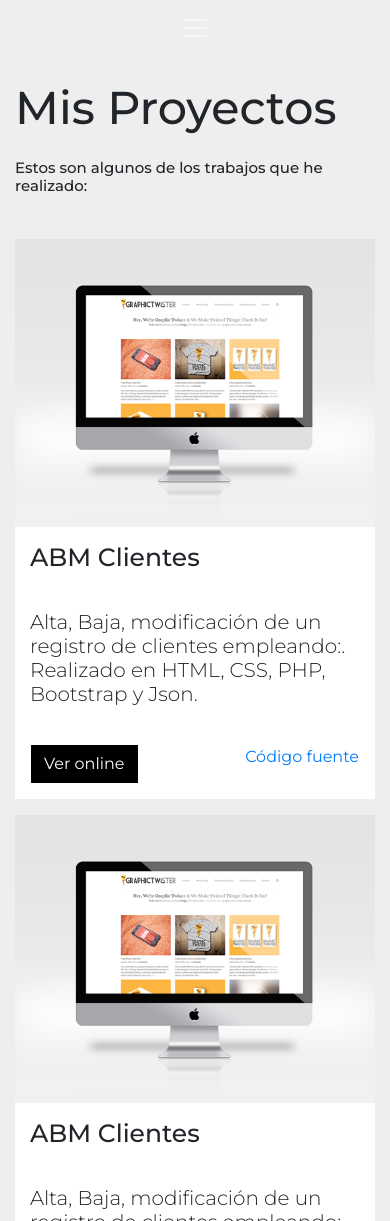
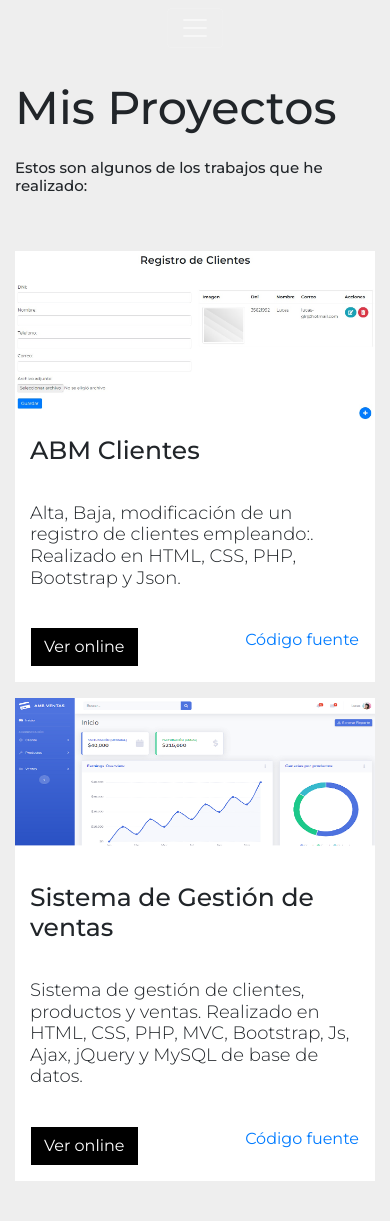
Before and after one commit to lucasglr/portfolio, a PHP site: page /proyecto.php in a window 390 px wide. Shown: the top 1221 px of the page. Run offline with PHP 8.4, Linux system fonts and the light colour scheme; grey boxes are pictures that could not be loaded.

Commit message:
cambio 21/07

```diff
--- a/css/estilos.css
+++ b/css/estilos.css
@@ -117,7 +117,7 @@ footer a:hover{
     padding:15px;
 }
 .proyecto h4{
-    font-size: 20px;
+    font-size: 18px;
     padding:15px;
     font-weight: 300;
 }
--- a/mails.txt
+++ b/mails.txt
@@ -5,3 +5,5 @@ lucas-glr@hotmail.com;
 lucas-glr@hotmail.com;
 
 lucas-glr@hotmail.com;
+
+lucaslopez@patts.com;
--- a/proyecto.php
+++ b/proyecto.php
@@ -27,13 +27,13 @@
     </div>
     <section class="proyecto">
         <div class="container">
-            <div class="row my-sm-4 mt-4">
+            <div class="row mt-sm-4 mt-4">
                 <div class="col-12 ">
                     <h1>Mis Proyectos </h1>
                 </div>
             </div>
             <div class="row">
-                <div class="col-12 my-sm-4 mb-1 mt-3">
+                <div class="col-12  my-3">
                     <h2>Estos son algunos de los trabajos que he realizado:</h2>
                 </div>
             </div>
@@ -42,7 +42,7 @@
                     <div class="bg-white">
                         <div class="row">
                             <div class="col-12">
-                                <img src="imagenes/img1.png" alt="" class="img-fluid">
+                                <img src="imagenes/ambcliente.png" alt="AMB Ventas" class="img-fluid">
                             </div>
                         </div>
                         <div class="row">
@@ -57,10 +57,10 @@
                         </div>
                         <div class="row px-3 py-3">
                             <div class="col-6 ">
-                                <a href="" class="btn">Ver online</a>
+                                <a href="sistema/ABMClientes/" class="btn">Ver online</a>
                             </div>
                             <div class="col-6 text-right">
-                                <a href="">Código fuente</a>
+                                <a href="https://github.com/lucasglr/AMBCliente">Código fuente</a>
                             </div>
                         </div>
 
@@ -70,17 +70,17 @@
                     <div class="bg-white">
                         <div class="row">
                             <div class="col-12">
-                                <img src="imagenes/img1.png" alt="" class="img-fluid">
+                                <img src="imagenes/ambventas.png" alt="" class="img-fluid">
                             </div>
                         </div>
                         <div class="row">
                             <div class="col-12 ">
-                                <h3>ABM Clientes</h3>
+                                <h3>Sistema de Gestión de ventas</h3>
                             </div>
                         </div>
                         <div class="row">
                             <div class="col-12 ">
-                                <h4>Alta, Baja, modificación de un registro de clientes empleando:. Realizado en HTML, CSS, PHP, Bootstrap y Json.</h4>
+                                <h4>Sistema de gestión de clientes, productos y ventas. Realizado en HTML, CSS, PHP, MVC, Bootstrap, Js, Ajax, jQuery y MySQL de base de datos.</h4>
                             </div>
                         </div>
                         <div class="row px-3 py-3">
@@ -124,34 +124,7 @@
 
                     </div>
                 </div>
-                <div class="col-12 col-sm-6 block my-2 my-sm-0">
-                    <div class="bg-white">
-                        <div class="row">
-                            <div class="col-12">
-                                <img src="imagenes/img1.png" alt="" class="img-fluid">
-                            </div>
-                        </div>
-                        <div class="row">
-                            <div class="col-12 ">
-                                <h3>ABM Clientes</h3>
-                            </div>
-                        </div>
-                        <div class="row">
-                            <div class="col-12 ">
-                                <h4>Alta, Baja, modificación de un registro de clientes empleando:. Realizado en HTML, CSS, PHP, Bootstrap y Json.</h4>
-                            </div>
-                        </div>
-                        <div class="row px-3 py-3">
-                            <div class="col-6 ">
-                                <a href="" class="btn">Ver online</a>
-                            </div>
-                            <div class="col-6 text-right">
-                                <a href="">Código fuente</a>
-                            </div>
-                        </div>
 
-                    </div>
-                </div>
             </div>
         </div>
     </section>
```
Also changed, not shown: print_f.php (deleted, +0 -18 lines), imagenes/ambcliente.png (added), imagenes/ambventas.png (added), imagenes/img1.png (deleted), imagenes/img2.png (deleted), imagenes/img3.png (deleted), imagenes/img4.png (deleted).
